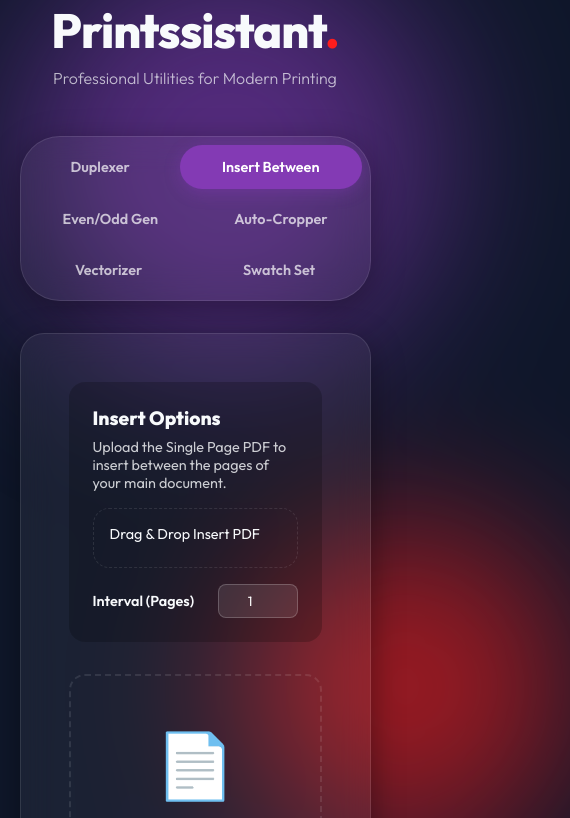
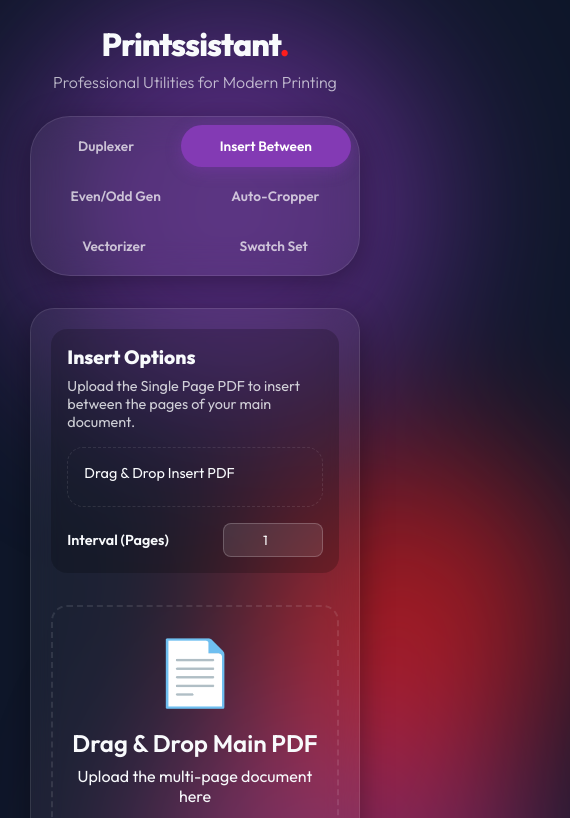
Before and after one commit to BmartOcho/Printssistant, a plain HTML site: page static/index.html in a window 390 px wide. Both pictures are taken after a click on the button "Insert Between". Shown: the top 818 px of the page, 570 px wide, since content can reach past the window. Drawn offline with Linux system fonts and the light colour scheme; files that its build step writes are made by us from their sources; files whose address does not match are found by name.

Commit message:
updated mobile UX

```diff
--- a/static/style.css
+++ b/static/style.css
@@ -21,18 +21,21 @@
   min-height: 100vh;
   display: flex;
   justify-content: center;
-  align-items: center;
-  overflow: hidden;
+  align-items: flex-start;
+  overflow-y: auto;
+  overflow-x: hidden;
   position: relative;
+  padding: 2rem 1rem;
 }
 
 /* Background Blobs */
 .background-blobs {
-  position: absolute;
+  position: fixed;
   width: 100%;
   height: 100%;
   z-index: -1;
   filter: blur(80px);
+  pointer-events: none;
 }
 
 .blob {
@@ -317,13 +320,61 @@
 }
 
 /* Mobile Responsiveness */
-@media (max-width: 480px) {
+@media (max-width: 600px) {
+  body {
+    padding: 1.5rem 0.75rem;
+  }
+
+  header h1 {
+    font-size: 2rem;
+  }
+
+  header p {
+    margin-bottom: 1.5rem;
+  }
+
+  .tool-card {
+    padding: 1.25rem;
+  }
+
+  .upload-area {
+    padding: 1.5rem 1rem;
+  }
+
   .tab-btn {
-    padding: 0.8rem 1rem;
-    font-size: 0.9rem;
+    padding: 0.75rem 0.75rem;
+    font-size: 0.85rem;
+  }
+
+  .btn-primary,
+  .btn-secondary {
+    display: block;
+    width: 100%;
+    margin: 0.5rem 0;
+    text-align: center;
+  }
+
+  .glass-input {
+    width: 100px;
+  }
+
+  select.glass-input {
+    width: 100%;
+    min-width: unset;
+  }
+
+  .swatchset-cmyk-row {
+    gap: 0.75rem;
+  }
+
+  .swatchset-num {
+    width: 52px !important;
+  }
+
+  .settings-panel {
+    padding: 1rem;
   }
 }
-
 
 /* ── Swatch Set Creator ──────────────────────────────────────────────── */
 .swatchset-subhead {
```
